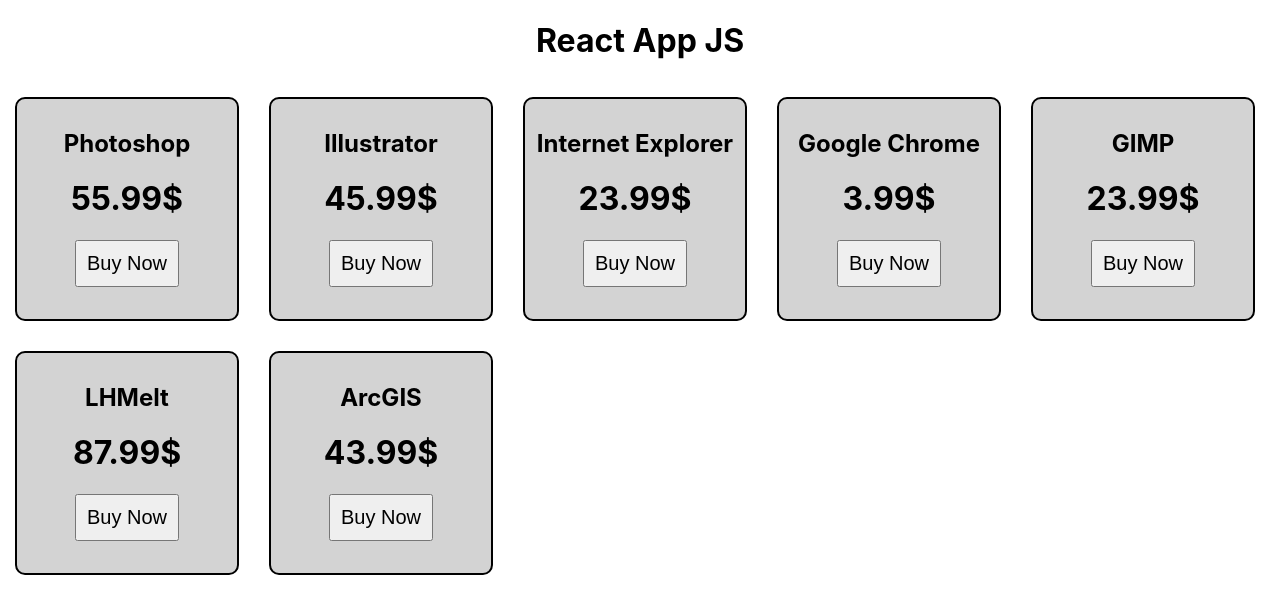
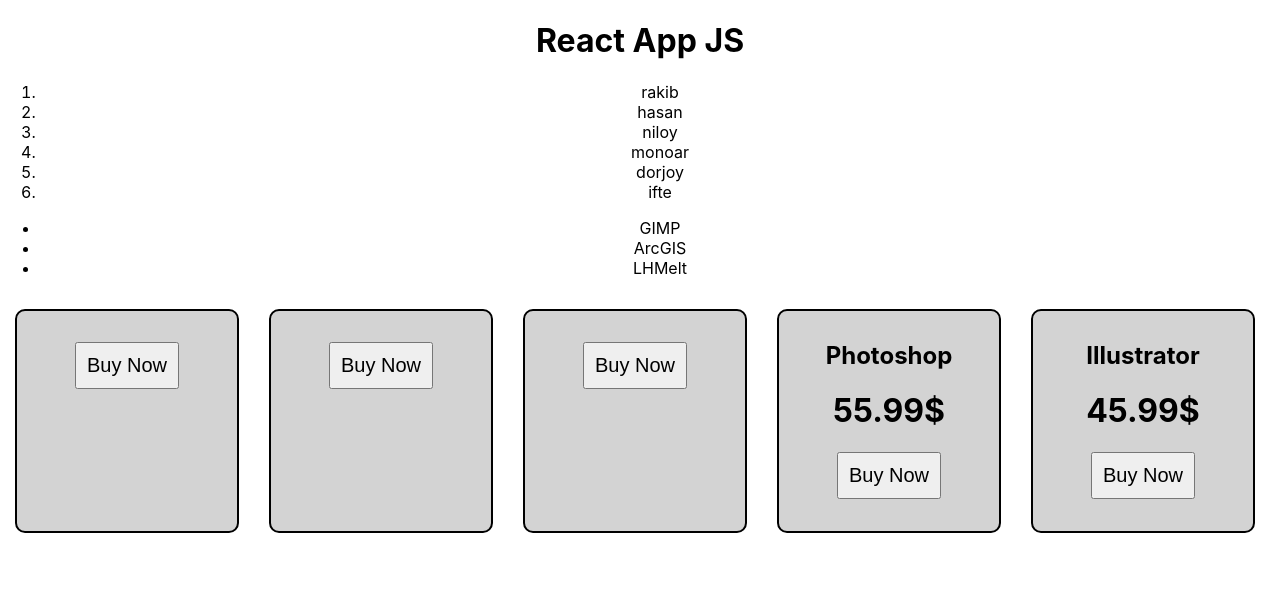
Before and after one commit to rezaulkarim7080/react-hello-world, a React (Create React App) app: page / in a window 1280 px wide. Shown: the top 614 px of the page. Built offline with nearby package versions, Linux system fonts and the light colour scheme.

Commit message:
2nd commit

```diff
--- a/src/App.js
+++ b/src/App.js
@@ -20,22 +20,55 @@
 
 //// USEING PRODUCT COMPONENT
 
+// function App() {
+//   return (
+//     <div className="App">
+//      <h1>React App JS</h1>
+//      <Product productName ="Photoshop" productprice="55.99$"/>
+//      <Product productName ="Illustrator" productprice="45.99$"/>
+//     <Product productName ="	Internet Explorer" productprice="23.99$"/>
+//      <Product productName ="Google Chrome" productprice="3.99$"/>
+//      <Product productName ="GIMP" productprice="23.99$"/>
+//      <Product productName ="LHMelt" productprice="87.99$"/>
+//      <Product productName ="ArcGIS" productprice="43.99$"/>
+//     </div>
+//   );
+// }
+
+/// multiple components from an array of object
+
 function App() {
-const array ={name1:"apple",name2:"tesla"}
+const nayouks = ['rakib','hasan','niloy','monoar','dorjoy','ifte']
+const products = [{name:"GIMP",price: '23.99$'},
+                 {name:'ArcGIS',price: '87.99$'},
+                    {name:'LHMelt',price: '3.99$'}
+                  ]
+
+
 
   return (
     <div className="App">
      <h1>React App JS</h1>
+
+     <ol>
+      {
+        nayouks.map(nayouk=> <li>{nayouk}</li>)//dynamik
+      }
+
+     </ol>
+  <ul>
+     {
+        products.map(product=> <li>{(product.name)}</li>)//dynamik
+
+      }
+  </ul>
+
+{
+products.map(prod => <Product product = {prod}/>)
+}
+
      <Product productName ="Photoshop" productprice="55.99$"/>
      <Product productName ="Illustrator" productprice="45.99$"/>
-    <Product productName ="	Internet Explorer" productprice="23.99$"/>
-     <Product productName ="Google Chrome" productprice="3.99$"/>
-     <Product productName ="GIMP" productprice="23.99$"/>
-     <Product productName ="LHMelt" productprice="87.99$"/>
-     <Product productName ="ArcGIS" productprice="43.99$"/>
-
-
-
 
     </div>
   );
@@ -43,7 +76,4 @@
 
 
 
-
-
-
 export default App;
--- a/src/components/product.js
+++ b/src/components/product.js
@@ -17,7 +17,6 @@
     width: "200px",
     float: "left",
   };
-
   return (
     <div style={productstyle}>
       <h2>{props.productName}</h2>
--- a/src/stylesheets/product.css
+++ b/src/stylesheets/product.css
@@ -6,7 +6,7 @@
         height:200px;
         width: 200px;
         float: left;
-        align-items: center;
+
 
 }
 .btn{
```
